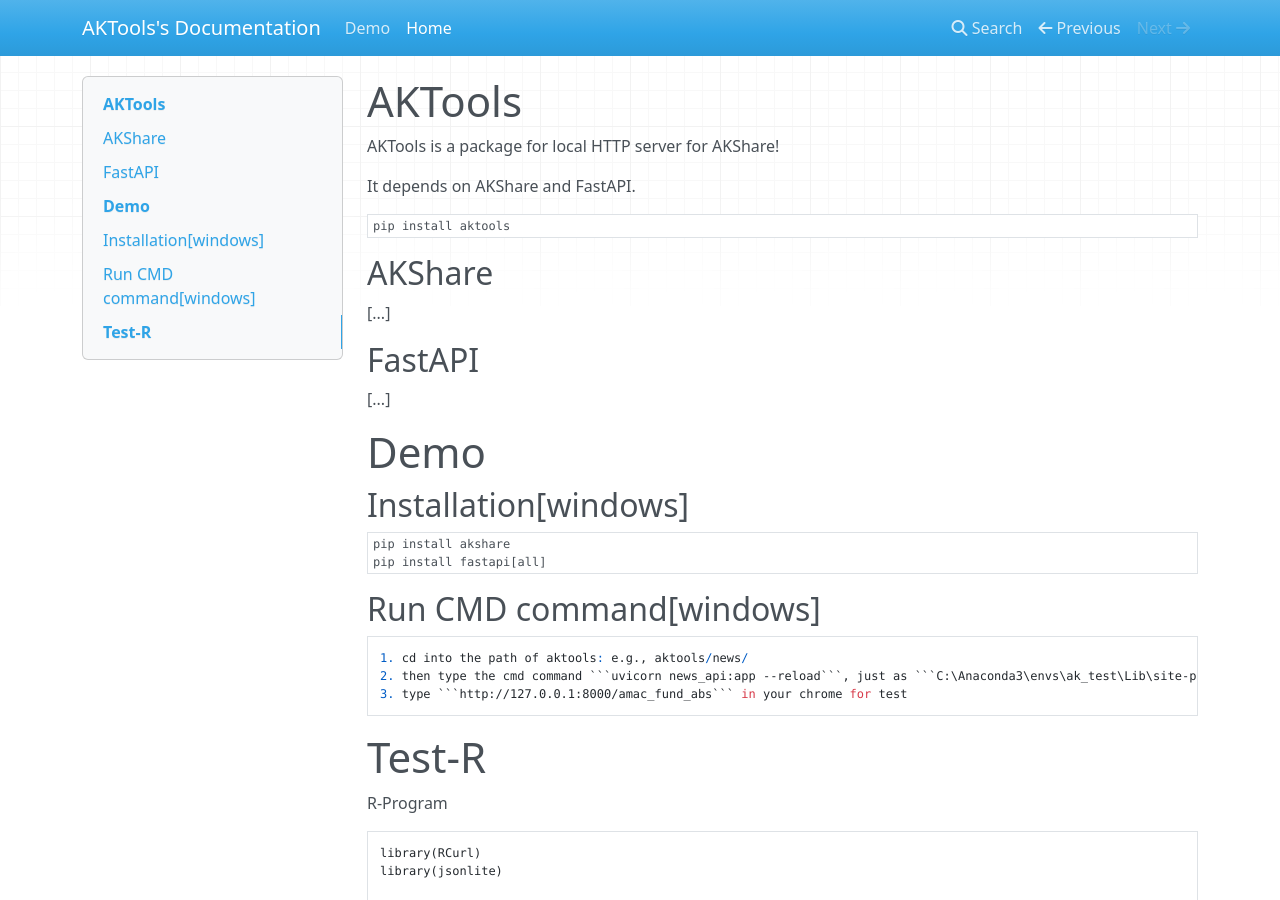
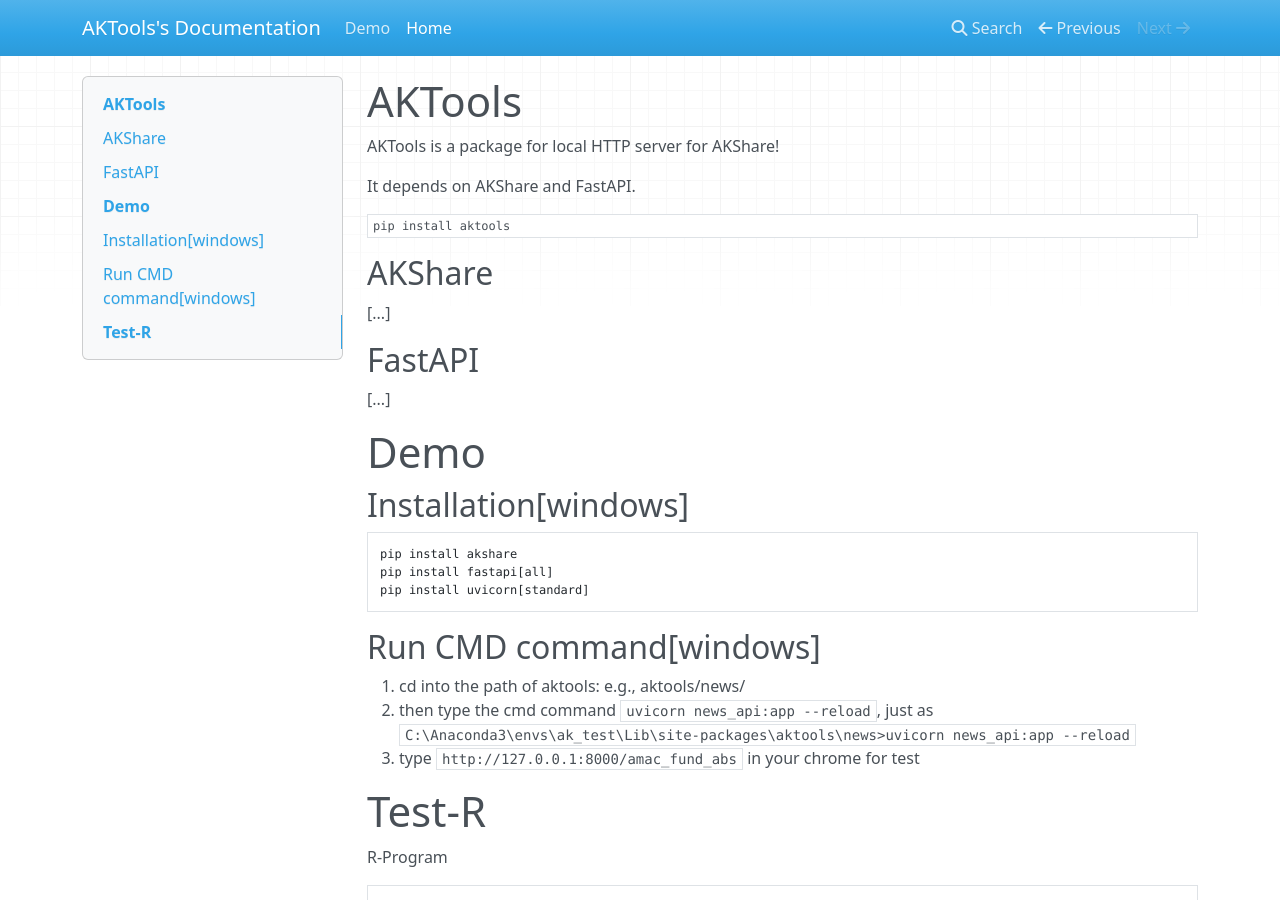
Before and after one commit to akfamily/aktools, an MkDocs documentation site: the page built from docs/aktools.md, in a window 1280 px wide and 900 px high. Built offline with MkDocs 1.6.1, drawn with Linux system fonts in a browser that asks for light colours; nearby versions of some CDN libraries.

Commit message:
docs(docs): docs
docs

````diff
--- a/docs/aktools.md
+++ b/docs/aktools.md
@@ -20,16 +20,17 @@
 
 ## Installation[windows]
 
-```cmd
+```shell
 pip install akshare
 pip install fastapi[all]
+pip install uvicorn[standard]
 ```
 
 ## Run CMD command[windows]
 
-    1. cd into the path of aktools: e.g., aktools/news/
-    2. then type the cmd command ```uvicorn news_api:app --reload```, just as ```C:\Anaconda3\envs\ak_test\Lib\site-packages\aktools\news>uvicorn news_api:app --reload```
-    3. type ```http://127.0.0.1:8000/amac_fund_abs``` in your chrome for test
+1. cd into the path of aktools: e.g., aktools/news/
+2. then type the cmd command ```uvicorn news_api:app --reload```, just as ```C:\Anaconda3\envs\ak_test\Lib\site-packages\aktools\news>uvicorn news_api:app --reload```
+3. type ```http://127.0.0.1:8000/amac_fund_abs``` in your chrome for test
 
 # Test-R
 
--- a/setup.py
+++ b/setup.py
@@ -39,7 +39,7 @@
     packages=setuptools.find_packages(),
     install_requires=[
         "akshare>=1.2.55",
-        "fastapi>=0.70.0",
+        "fastapi[all]>=0.70.0",
         "uvicorn[standard]"
     ],
     package_data={"": ["*.py", "*.json", "*.pk", "*.woff"]},
````
